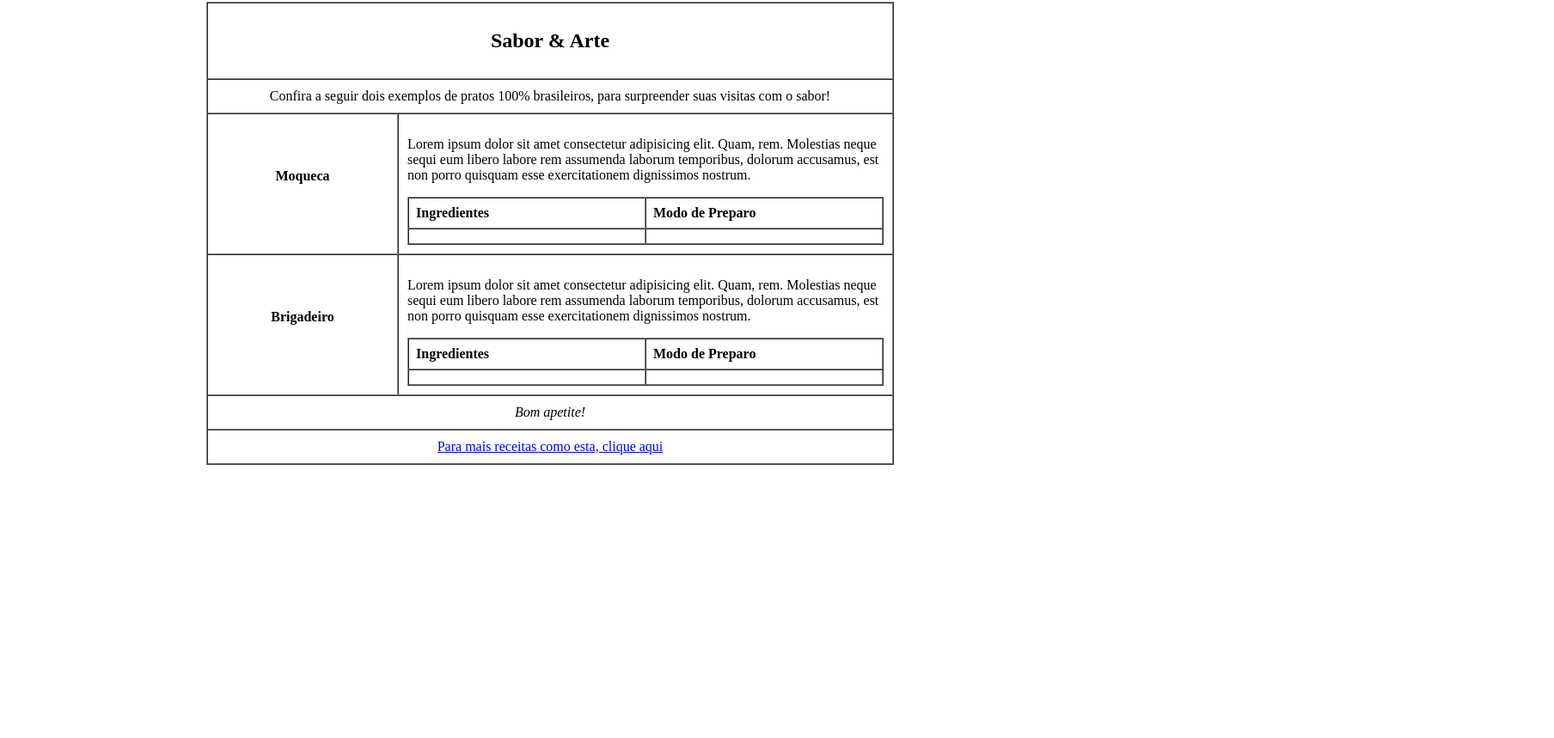
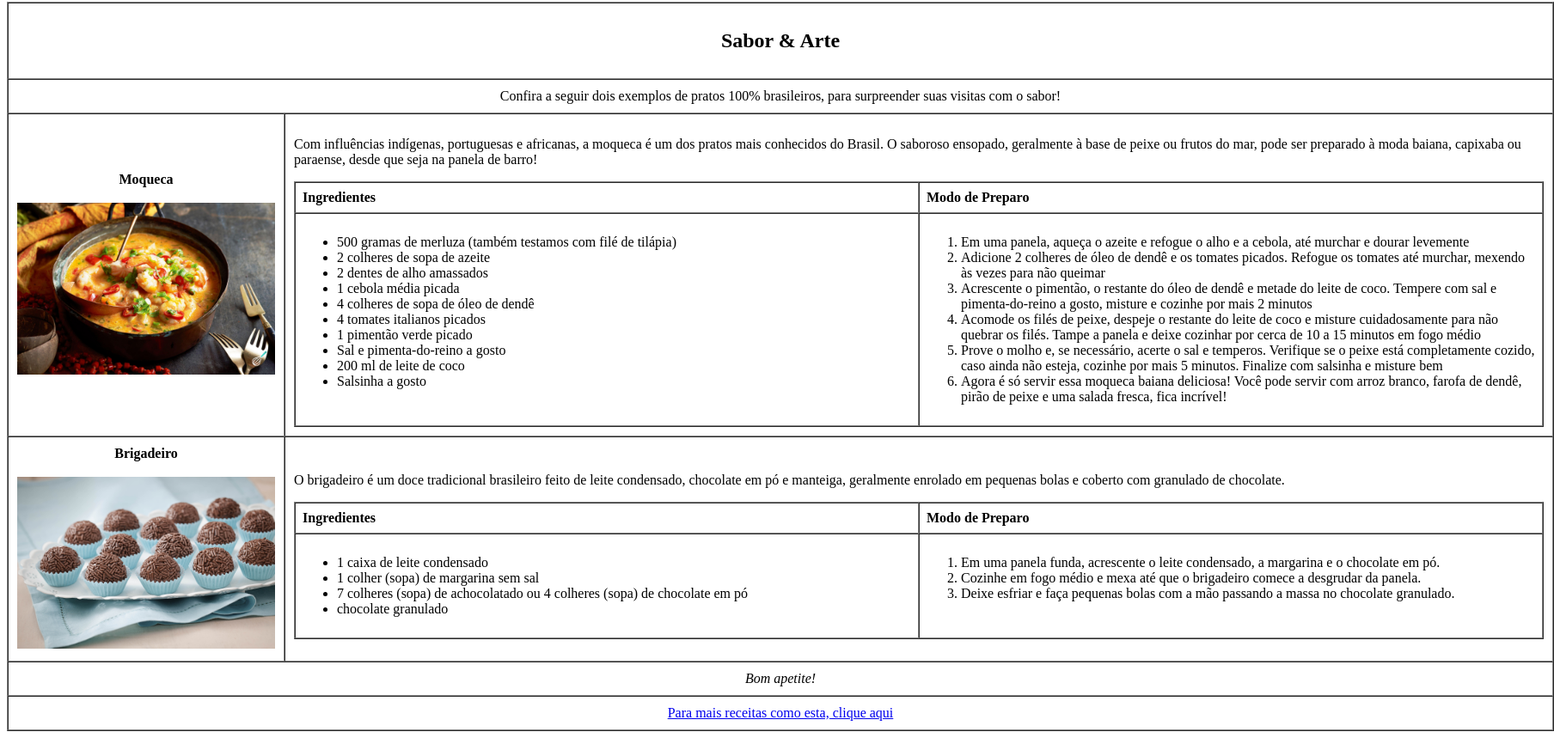
Before and after one commit to LuanBMDev/Site-Receitas, a plain HTML site: page Projetotabela - html/index.html in a window 1280 px wide. Shown: the part 6-865 px from the top of the page at 86% size, 1808 px wide, since content can reach past the window. Before the commit the page ends 800 px from the top, so only its background shows below. Drawn offline with Linux system fonts and the light colour scheme.

Commit message:
acho q foi

```diff
--- a/Projetotabela - html/index.html
+++ b/Projetotabela - html/index.html
@@ -7,7 +7,7 @@
     </head>
 
     <body>
-        <table border="1" width="800" align="center" cellspacing="0" cellpadding="10">
+        <table border="1" width="1800" align="center" cellspacing="0" cellpadding="10">
             <!-- Título principal -->
             <tr>
                 <td colspan="2" align="center">
@@ -28,11 +28,11 @@
             <tr>
                 <td width="200" align="center">
                     <b>Moqueca</b><br><br>
-                    <!--Inserir imagem da Moqueca, com width="120" e alt="Moqueca"-->
+                    <img src="imagens/moqueca1.jpg" height="200"/><!--Inserir imagem da Moqueca, com width="120" e alt="Moqueca"-->
                 </td>
                 <td>
                     <!-- Inserir parágrafo explicativo sobre a Moqueca -->
-                    <p>Lorem ipsum dolor sit amet consectetur adipisicing elit. Quam, rem. Molestias neque sequi eum libero labore rem assumenda laborum temporibus, dolorum accusamus, est non porro quisquam esse exercitationem dignissimos nostrum.</p>
+                    <p>Com influências indígenas, portuguesas e africanas, a moqueca é um dos pratos mais conhecidos do Brasil. O saboroso ensopado, geralmente à base de peixe ou frutos do mar, pode ser preparado à moda baiana, capixaba ou paraense, desde que seja na panela de barro!</p>
                     <table border="1" width="100%" cellspacing="0" cellpadding="8">
                         <tr>
                             <td width="50%"><b>Ingredientes</b></td>
@@ -42,10 +42,30 @@
                             <!-- Ingredientes -->
                             <td valign="top">
                                 <!-- Inserir lista não ordenada com os ingredientes.-->
+                                 <ul>
+                                    <li>500 gramas de merluza (também testamos com filé de tilápia)</li>
+                                    <li>2 colheres de sopa de azeite</li>
+                                    <li>2 dentes de alho amassados</li>
+                                    <li>1 cebola média picada</li>
+                                    <li>4 colheres de sopa de óleo de dendê</li>
+                                    <li>4 tomates italianos picados</li>
+                                    <li>1 pimentão verde picado</li>
+                                    <li>Sal e pimenta-do-reino a gosto</li>
+                                    <li>200 ml de leite de coco</li>
+                                    <li>Salsinha a gosto</li>
+                                </ul>
                             </td>
                             <!-- Modo de preparo -->
                             <td valign="top">
                                 <!-- Inserir lista ordenada com o modo de preparo.-->
+                                 <ol>
+                                    <li>Em uma panela, aqueça o azeite e refogue o alho e a cebola, até murchar e dourar levemente</li>
+                                    <li>Adicione 2 colheres de óleo de dendê e os tomates picados. Refogue os tomates até murchar, mexendo às vezes para não queimar</li>
+                                    <li>Acrescente o pimentão, o restante do óleo de dendê e metade do leite de coco. Tempere com sal e pimenta-do-reino a gosto, misture e cozinhe por mais 2 minutos</li>
+                                    <li>Acomode os filés de peixe, despeje o restante do leite de coco e misture cuidadosamente para não quebrar os filés. Tampe a panela e deixe cozinhar por cerca de 10 a 15 minutos em fogo médio</li>
+                                    <li>Prove o molho e, se necessário, acerte o sal e temperos. Verifique se o peixe está completamente cozido, caso ainda não esteja, cozinhe por mais 5 minutos. Finalize com salsinha e misture bem</li>
+                                    <li>Agora é só servir essa moqueca baiana deliciosa! Você pode servir com arroz branco, farofa de dendê, pirão de peixe e uma salada fresca, fica incrível!</li>
+                                 </ol>
                             </td>
                         </tr>
                     </table>
@@ -56,11 +76,11 @@
             <tr>
                 <td width="200" align="center">
                     <b>Brigadeiro</b><br><br>
-                    <!--Inserir imagem do Brigadeiro, com width="120" e alt="Brigadeiro"-->
+                    <img src="imagens/brigadeiro1.jpg" height="200"/><!--Inserir imagem do Brigadeiro, com width="120" e alt="Brigadeiro"-->
                 </td>
                 <td>
                     <!-- Inserir parágrafo explicativo sobre o Brigadeiro -->
-                    <p>Lorem ipsum dolor sit amet consectetur adipisicing elit. Quam, rem. Molestias neque sequi eum libero labore rem assumenda laborum temporibus, dolorum accusamus, est non porro quisquam esse exercitationem dignissimos nostrum.</p>
+                    <p>O brigadeiro é um doce tradicional brasileiro feito de leite condensado, chocolate em pó e manteiga, geralmente enrolado em pequenas bolas e coberto com granulado de chocolate.</p>
                     <table border="1" width="100%" cellspacing="0" cellpadding="8">
                         <tr>
                             <td width="50%"><b>Ingredientes</b></td>
@@ -70,10 +90,21 @@
                             <!-- Ingredientes -->
                             <td valign="top">
                                 <!-- Inserir lista não ordenada com os ingredientes.-->
+                                <ul>
+                                    <li>1 caixa de leite condensado</li>
+                                    <li>1 colher (sopa) de margarina sem sal</li>
+                                    <li>7 colheres (sopa) de achocolatado ou 4 colheres (sopa) de chocolate em pó</li>
+                                    <li>chocolate granulado</li>
+                                </ul>
                             </td>
                             <!-- Modo de preparo -->
                             <td valign="top">
                                 <!-- Inserir lista ordenada com o modo de preparo.-->
+                                 <ol>
+                                    <li>Em uma panela funda, acrescente o leite condensado, a margarina e o chocolate em pó.</li>
+                                    <li>Cozinhe em fogo médio e mexa até que o brigadeiro comece a desgrudar da panela.</li>
+                                    <li>Deixe esfriar e faça pequenas bolas com a mão passando a massa no chocolate granulado.</li>
+                                 </ol>
                             </td>
                         </tr>
                     </table>
```
